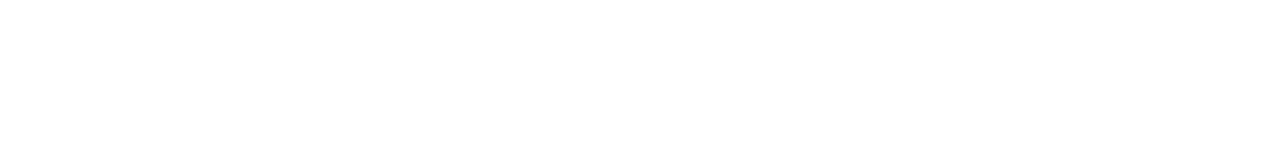
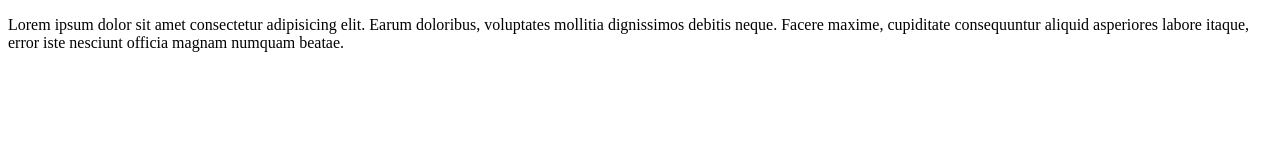
Before and after one commit to iker777/git-hub-prueba, a plain HTML site: page index.html in a window 1280 px wide. Drawn offline with Linux system fonts and the light colour scheme.

Commit message:
cuarto commit github

```diff
--- a/index.html
+++ b/index.html
@@ -6,6 +6,6 @@
     <title>Document</title>
 </head>
 <body>
-
+    <p>Lorem ipsum dolor sit amet consectetur adipisicing elit. Earum doloribus, voluptates mollitia dignissimos debitis neque. Facere maxime, cupiditate consequuntur aliquid asperiores labore itaque, error iste nesciunt officia magnam numquam beatae.</p>
 </body>
 </html>
```
